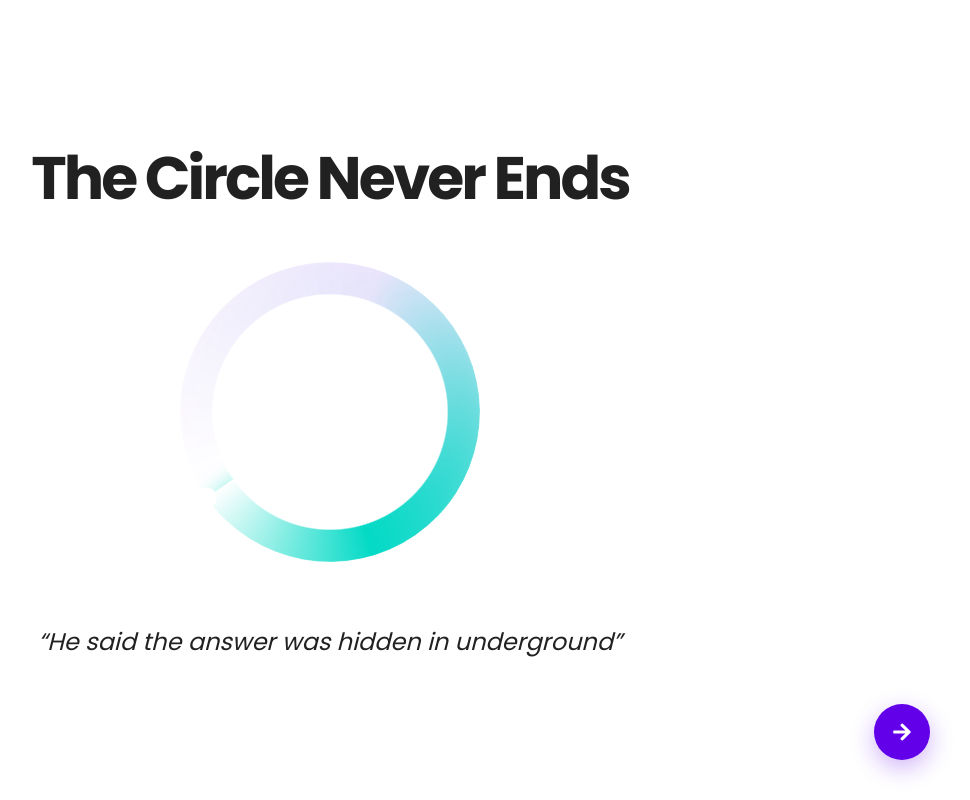
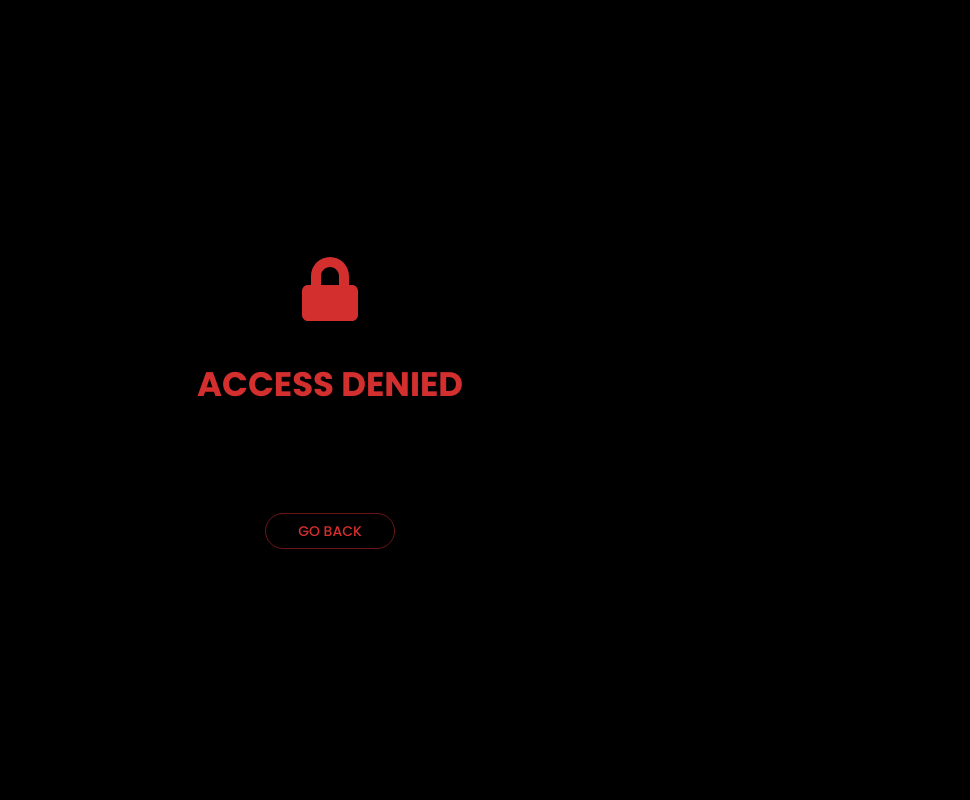
Before and after one commit to sonalsai/CTF-Brainrot-Edition, a React (Vite) app: page /circle-around in a window 1280 px wide. Shown: the whole page, without its empty margins (310-1280 px from the left). Built offline with nearby package versions, Linux system fonts and the light colour scheme; no server answers.

Commit message:
protected routes and added level authentication

```diff
--- a/src/App.jsx
+++ b/src/App.jsx
@@ -6,6 +6,7 @@ import CircleMe from "./pages/2-CircleMe";
 import StrongestWills from "./pages/3-StrongestWills";
 import DarkKnight from "./pages/4-DrakKnight";
 import WaitForIt from "./pages/5-WaitForIt";
+import ProtectedRoute from "./components/ProtectedRoute";
 
 const theme = createTheme({
   palette: {
@@ -32,29 +33,44 @@ function App() {
       <BrowserRouter>
         <Routes>
           <Route path="/" element={<Home />} />
+          {/* Level 1 */}
           <Route path="/last-commit" element={<LastCommit />} />
-          <Route path="/circle-around" element={<CircleMe />} />
+          {/* Level 2 */}
           <Route
-            path="/time"
+            path="/circle-around"
             element={
-              <div
-                style={{
-                  color: "black",
-                  display: "flex",
-                  justifyContent: "center",
-                  marginTop: "50px",
-                }}
-              >
-                <h1>Level 3: Time (Coming Soon)</h1>
-              </div>
+              <ProtectedRoute requiredSolvedLevel={1}>
+                <CircleMe />
+              </ProtectedRoute>
             }
           />
+          {/* Level 3 */}
           <Route
             path={`/${import.meta.env.VITE_TASK3_URL}`}
-            element={<StrongestWills />}
+            element={
+              <ProtectedRoute requiredSolvedLevel={2}>
+                <StrongestWills />
+              </ProtectedRoute>
+            }
           />
-          <Route path="/dark-knight" element={<DarkKnight />} />
-          <Route path="/wait-for-it" element={<WaitForIt />} />
+          {/* Level 4 */}
+          <Route
+            path="/dark-knight"
+            element={
+              <ProtectedRoute requiredSolvedLevel={3}>
+                <DarkKnight />
+              </ProtectedRoute>
+            }
+          />
+          {/* Level 5 */}
+          <Route
+            path="/wait-for-it"
+            element={
+              <ProtectedRoute requiredSolvedLevel={4}>
+                <WaitForIt />
+              </ProtectedRoute>
+            }
+          />
         </Routes>
       </BrowserRouter>
     </ThemeProvider>
--- /dev/null
+++ b/src/components/ProtectedRoute.jsx
@@ -0,0 +1,87 @@
+import { useState, useEffect } from "react";
+import { Navigate } from "react-router-dom";
+import { Box, Typography, Button } from "@mui/material";
+import { useNavigate } from "react-router-dom";
+import { motion } from "framer-motion";
+import { FaLock } from "react-icons/fa";
+import { verifyAccess } from "../utils/security";
+
+const ProtectedRoute = ({ children, requiredSolvedLevel }) => {
+  const navigate = useNavigate();
+  const [hasAccess, setHasAccess] = useState(null);
+
+  useEffect(() => {
+    const checkAccess = async () => {
+      const access = await verifyAccess(requiredSolvedLevel);
+      setHasAccess(access);
+    };
+    checkAccess();
+  }, [requiredSolvedLevel]);
+
+  if (hasAccess === null) {
+    return null; // Or a loading spinner if preferred
+  }
+
+  if (hasAccess === false) {
+    return (
+      <Box
+        sx={{
+          height: "100vh",
+          display: "flex",
+          flexDirection: "column",
+          alignItems: "center",
+          justifyContent: "center",
+          textAlign: "center",
+          bgcolor: "#000",
+          color: "#fff",
+          p: 3,
+        }}
+      >
+        <motion.div
+          initial={{ scale: 0 }}
+          animate={{ scale: 1 }}
+          transition={{ type: "spring", stiffness: 260, damping: 20 }}
+        >
+          <Box
+            sx={{
+              color: "error.main",
+              fontSize: "4rem",
+              mb: 2,
+            }}
+          >
+            <FaLock />
+          </Box>
+        </motion.div>
+
+        <Typography
+          variant="h4"
+          color="error"
+          gutterBottom
+          sx={{ fontWeight: "bold" }}
+        >
+          ACCESS DENIED
+        </Typography>
+
+        <Typography
+          variant="h6"
+          sx={{ mb: 4, maxWidth: "600px", color: "text.secondary" }}
+        >
+          You have no access to this page. Solve the previous pages instead.
+        </Typography>
+
+        <Button
+          variant="outlined"
+          color="error"
+          onClick={() => navigate("/")}
+          sx={{ borderRadius: "50px", px: 4 }}
+        >
+          Go Back
+        </Button>
+      </Box>
+    );
+  }
+
+  return children;
+};
+
+export default ProtectedRoute;
--- a/src/components/SubmitFlag.jsx
+++ b/src/components/SubmitFlag.jsx
@@ -14,11 +14,13 @@ import {
 import { FaArrowRight, FaFlag } from "react-icons/fa";
 import toast from "react-hot-toast";
 import { useNavigate } from "react-router-dom";
+import { saveProgress } from "../utils/security";
 
 const SubmitFlag = ({
   expectedFlag,
   onSuccessPath,
   successMessage = "System Unlocked! 🔓",
+  level,
 }) => {
   const [open, setOpen] = useState(false);
   const [flag, setFlag] = useState("");
@@ -28,7 +30,7 @@ const SubmitFlag = ({
   const handleOpen = () => setOpen(true);
   const handleClose = () => setOpen(false);
 
-  const handleSubmit = () => {
+  const handleSubmit = async () => {
     const refinedFlag = flag.trim().toLowerCase().replaceAll(" ", "_");
     if (refinedFlag === expectedFlag) {
       toast.success(successMessage, {
@@ -43,6 +45,12 @@ const SubmitFlag = ({
           fontWeight: "bold",
         },
       });
+
+      // Update progress securely
+      if (level) {
+        await saveProgress(level);
+      }
+
       setTimeout(() => {
         navigate(onSuccessPath);
       }, 1500);
--- a/src/pages/1-LastCommit.jsx
+++ b/src/pages/1-LastCommit.jsx
@@ -69,6 +69,7 @@ const LastCommit = () => {
         expectedFlag={import.meta.env.VITE_FLAG1}
         onSuccessPath="/circle-around"
         successMessage="Path Cleared! 🚀"
+        level={1}
       />
 
       <Toaster />
--- a/src/pages/2-CircleMe.jsx
+++ b/src/pages/2-CircleMe.jsx
@@ -298,6 +298,7 @@ const CircleMe = () => {
           expectedFlag={import.meta.env.VITE_FLAG2}
           onSuccessPath={`/${import.meta.env.VITE_TASK3_URL}`}
           successMessage="Infinity Conquered! ♾️"
+          level={2}
         />
 
         <Toaster />
--- a/src/pages/3-StrongestWills.jsx
+++ b/src/pages/3-StrongestWills.jsx
@@ -76,6 +76,7 @@ const StrongestWills = () => {
         expectedFlag={import.meta.env.VITE_FLAG3}
         onSuccessPath="/dark-knight"
         successMessage="Balance restored. 🧤"
+        level={3}
       />
     </Box>
   );
--- a/src/pages/4-DrakKnight.jsx
+++ b/src/pages/4-DrakKnight.jsx
@@ -369,6 +369,7 @@ const DarkKnight = () => {
         expectedFlag={import.meta.env.VITE_FLAG4}
         onSuccessPath="/wait-for-it"
         successMessage="so you are serious..."
+        level={4}
       />
     </Container>
   );
--- a/src/pages/5-WaitForIt.jsx
+++ b/src/pages/5-WaitForIt.jsx
@@ -232,6 +232,7 @@ const WaitForIt = () => {
         expectedFlag={import.meta.env.VITE_FLAG5}
         onSuccessPath="/"
         successMessage="Worth the wait! 🕰️"
+        level={5}
       />
     </Box>
   );
--- /dev/null
+++ b/src/utils/security.js
@@ -0,0 +1,30 @@
+// Brainrot Security Department 🔒
+// "Authentic" encryption logic
+
+const sha256 = async (message) => {
+    const msgBuffer = new TextEncoder().encode(message);
+    const hashBuffer = await crypto.subtle.digest("SHA-256", msgBuffer);
+    const hashArray = Array.from(new Uint8Array(hashBuffer));
+    return hashArray.map((b) => b.toString(16).padStart(2, "0")).join("");
+};
+
+export const generateToken = async (level) => {
+    const SALT = import.meta.env.VITE_SECURITY_SALT;
+    // Using robust SHA-256 hashing as requested
+    return await sha256(`${SALT}_LEVEL_${level}_COMPLETED`);
+};
+
+export const saveProgress = async (level) => {
+    const token = await generateToken(level);
+    localStorage.setItem(`ctf_progress_l${level}`, token);
+};
+
+export const verifyAccess = async (requiredLevel) => {
+    // Directly check for the token of the required level
+    const storedToken = localStorage.getItem(`ctf_progress_l${requiredLevel}`);
+
+    if (!storedToken) return false;
+
+    const expectedToken = await generateToken(requiredLevel);
+    return storedToken === expectedToken;
+};
```
Also changed, not shown: 1 other file (tests, documents, lock files or other folders).
